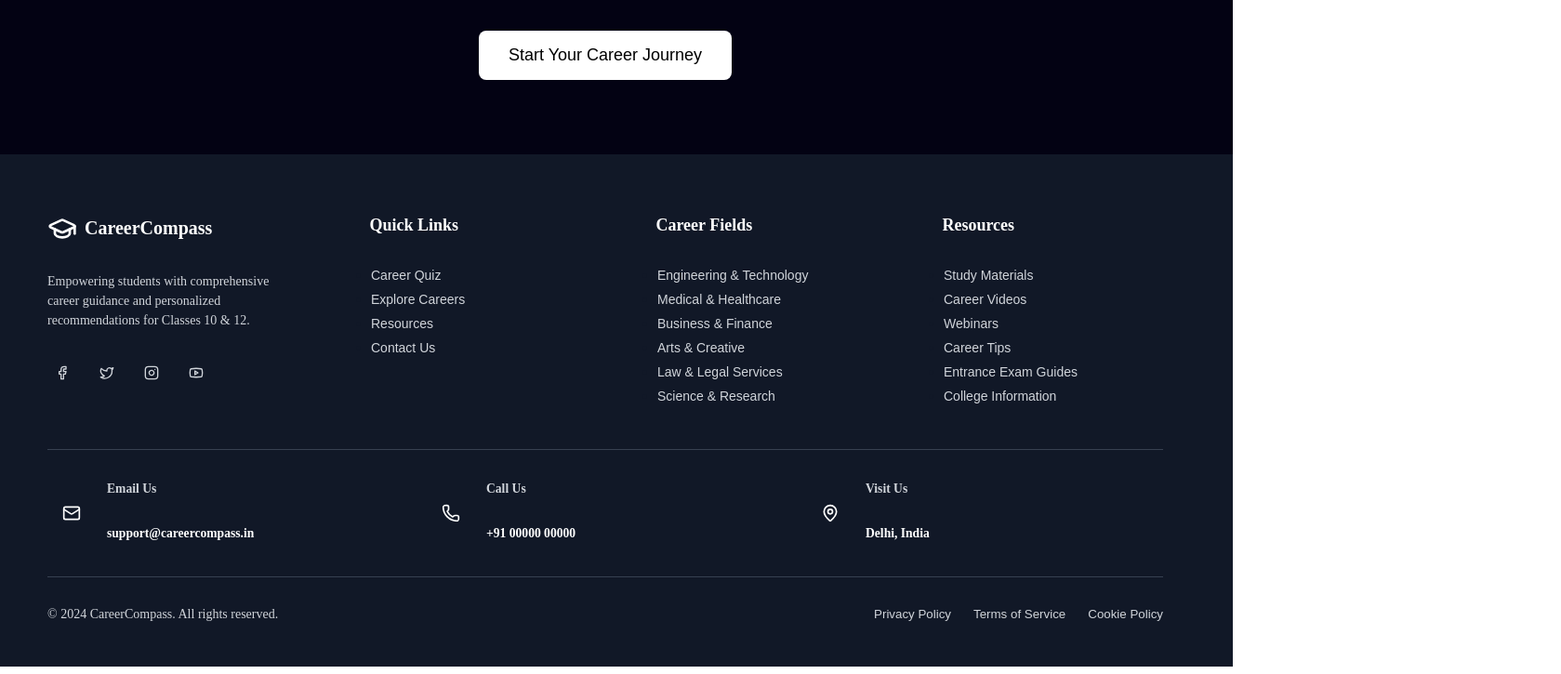
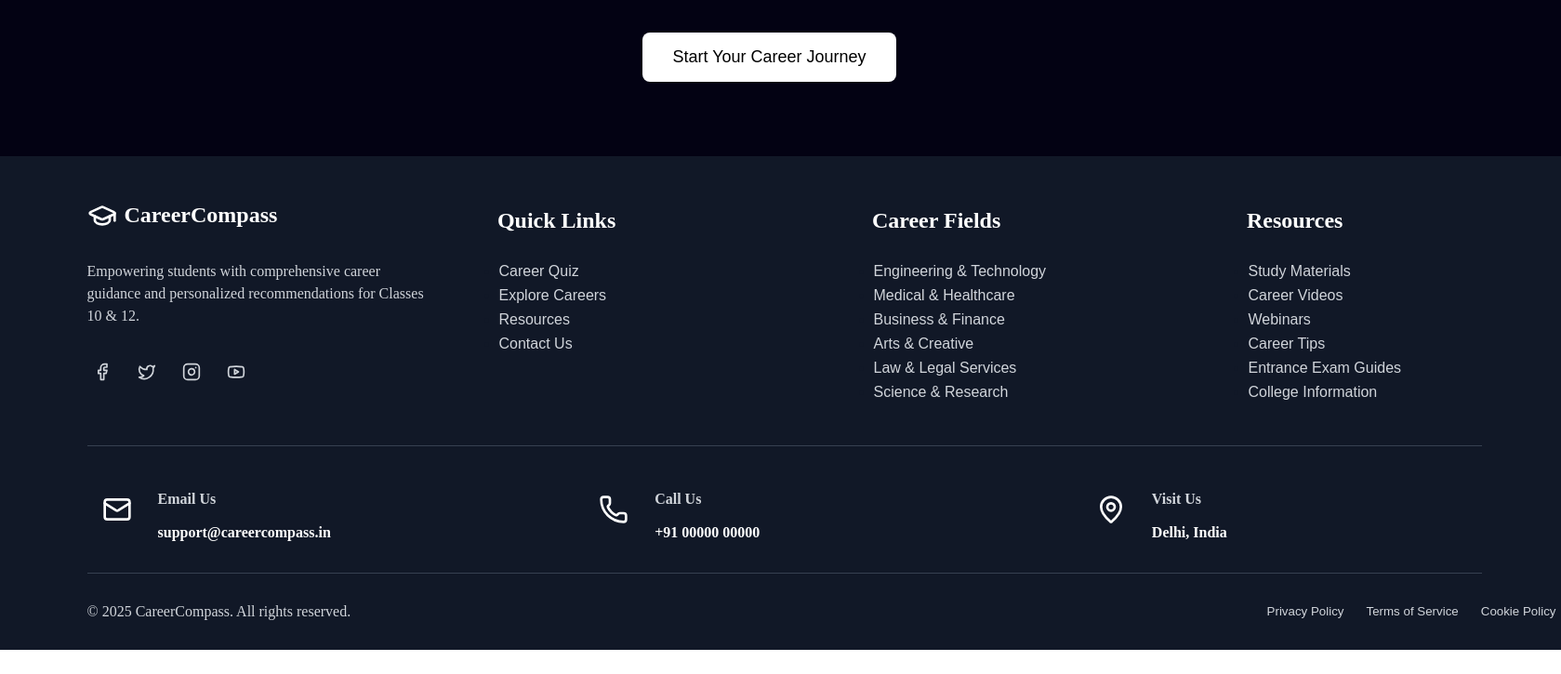
Before and after one commit to Anup2006/CEP-Project, a React (Vite) app in the folder client/: page / in a window 1280 px wide. Shown: the part 1581-2306 px from the top of the page at 93% size, 1679 px wide, since content can reach past the window. Built offline with nearby package versions, Linux system fonts and the light colour scheme.

Commit message:
style: remove unused App.css and update CSS styles for improved layout and readability across multiple components

```diff
--- a/client/src/App.css
+++ /dev/null
@@ -1,46 +0,0 @@
-#root {
-  max-width: 1280px;
-  margin: 0 auto;
-  text-align: center;
-}
-
-.app {
-  min-height: 100vh;
-  background-color: var(--color-background);
-}
-
-.logo {
-  height: 6em;
-  padding: 1.5em;
-  will-change: filter;
-  transition: filter 300ms;
-}
-.logo:hover {
-  filter: drop-shadow(0 0 2em #646cffaa);
-}
-.logo.react:hover {
-  filter: drop-shadow(0 0 2em #61dafbaa);
-}
-
-@keyframes logo-spin {
-  from {
-    transform: rotate(0deg);
-  }
-  to {
-    transform: rotate(360deg);
-  }
-}
-
-@media (prefers-reduced-motion: no-preference) {
-  a:nth-of-type(2) .logo {
-    animation: logo-spin infinite 20s linear;
-  }
-}
-
-.card {
-  padding: 2em;
-}
-
-.read-the-docs {
-  color: #888;
-}
--- a/client/src/App.jsx
+++ b/client/src/App.jsx
@@ -7,7 +7,6 @@ import CareerExploration  from "./Career-Exploration/CareerExploration.jsx";
 import Resources  from "./Resources/Resources.jsx";
 import Contact  from "./Contact/Contact.jsx";
 import Footer  from "./Footer/Footer.jsx";
-import "./App.css";
 
 export default function App() {
   const [currentSection, setCurrentSection] = useState("home");
--- a/client/src/Career-Exploration/CareerExploration.css
+++ b/client/src/Career-Exploration/CareerExploration.css
@@ -2,7 +2,7 @@
   min-height: 100vh;
   background: linear-gradient(135deg, #f0f9ff 0%, #e0f2fe 100%);
   padding: 2rem 0;
-  width:1350px;
+  width:1703px;
   margin-left:-2rem;
 }
 
@@ -96,6 +96,10 @@
   background-color: rgb(243, 241, 241);
 }
 
+.form-select{
+  font-size:1rem;
+}
+
 .select-trigger {
   width: 100%;
   padding: 0.75rem 2.5rem 0.75rem 0.75rem;
@@ -146,7 +150,7 @@
 
 .career-header {
   padding: 1rem;
-  height: 233px;
+  height: 170px;
   border-bottom: 1px solid var(--color-border);
   text-align: left;
 }
@@ -162,7 +166,7 @@
 }
 
 .career-title {
-  font-size: 1.25rem;
+  font-size: 1.5rem;
   font-weight: 600;
   margin-bottom: 0.5rem;
 }
@@ -172,7 +176,7 @@
   color: black;
   padding: 0.25rem 0.75rem;
   border-radius: 0.375rem;
-  font-size: 0.875rem;
+  font-size: 1rem;
   font-weight: bold;
   margin-bottom: 0.5rem;
   display: inline-block;
@@ -181,13 +185,14 @@
 .career-description {
   color: var(--color-muted-foreground);
   line-height: 1.5;
+  font-size: 1rem;
 }
 
 .career-content {
   padding: 1rem;
   display: flex;
   flex-direction: column;
-  gap: 1rem;
+  gap: 0.75rem;
   height:200px;
   flex: 1;
 }
@@ -205,8 +210,8 @@
 }
 
 .stat-icon {
-  width: 1rem;
-  height: 1rem;
+  width: 1.5rem;
+  height: 1.5rem;
 }
 
 .stat-icon.green {
@@ -223,7 +228,7 @@
 }
 
 .stat-label {
-  font-size: 0.75rem;
+  font-size: 1rem;
   color: var(--color-muted-foreground);
 }
 
@@ -245,8 +250,8 @@
 }
 
 .section-icon {
-  width: 1rem;
-  height: 1rem;
+  width: 1.5rem;
+  height: 1.5rem;
 }
 
 .section-icon.purple {
@@ -266,13 +271,13 @@
 }
 
 .section-title {
-  font-size: 0.875rem;
+  font-size: 1rem;
   font-weight: 500;
   text-align: left;
 }
 
 .section-content {
-  font-size: 0.875rem;
+  font-size: 1rem;
   color:#717182;
   text-align: left;
   margin-top:0;
@@ -298,16 +303,18 @@
   background-color: oklch(0.95 0.0058 264.53);
   color: black;
   font-weight: bold;
+  font-size: 1rem;
 }
 
 .tag.outline {
   background-color: transparent;
   border: 1px solid oklch(0.95 0.0058 264.53);
   border-radius: 0.375rem;
+  font-size: 1rem;
 }
 
 .progression-text {
-  font-size: 0.75rem;
+  font-size: 1rem;
   color: #717182;;
   text-align: left;
 }
--- a/client/src/Career-Quiz/CareerQuiz.css
+++ b/client/src/Career-Quiz/CareerQuiz.css
@@ -2,11 +2,12 @@
   min-height: 100vh;
   background: linear-gradient(135deg, #f0f9ff 0%, #cce3f3 100%);
   padding: 2rem 0;
-  width: 1350px;
+  width: 1703px;
+  margin-left:-2rem;
 }
 
 .quiz-container {
-  max-width: 64rem;
+  max-width: 80rem;
   margin: 0 auto;
   padding: 0 1rem;
 }
@@ -32,7 +33,7 @@
   background: white;
   color: var(--color-foreground);
   cursor: pointer;
-  font-size: 0.875rem;
+  font-size: 1rem;
   text-decoration: none;
 }
 
@@ -48,7 +49,7 @@
   display: flex;
   align-items: center;
   justify-content: space-between;
-  font-size: 0.875rem;
+  font-size: 1rem;
   color: var(--color-muted-foreground);
   margin-bottom: 0.5rem;
 }
@@ -98,7 +99,7 @@
 .options-list {
   display: flex;
   flex-direction: column;
-  gap: 1rem;
+  gap: 0.5rem;
 }
 
 .option-item {
@@ -124,8 +125,10 @@
   flex: 1;
   cursor: pointer;
   line-height: 1.5;
+  font-size: 1rem;
   border-radius: 0.375rem;
   border: 1px solid oklch(91.24% 0.00594 264.653);
+  padding: 0.25rem;
 }
 
 .quiz-navigation {
--- a/client/src/Contact/Contact.css
+++ b/client/src/Contact/Contact.css
@@ -2,10 +2,11 @@
   min-height: 100vh;
   background: linear-gradient(135deg, #f0f9ff 0%, #e0f2fe 100%);
   padding: 2rem 0;
+  width:1670px;
 }
 
 .contact-container {
-  max-width: 72rem;
+  max-width: 80rem;
   margin: 0 auto;
   padding: 0 1rem;
 }
@@ -271,7 +272,7 @@
 }
 
 .contact-info-subtitle {
-  font-size: 0.75rem;
+  font-size: 1rem;
   color: var(--color-muted-foreground);
 }
 
@@ -322,6 +323,7 @@
 
 .faq-description {
   color: var(--color-muted-foreground);
+  font-size: 1rem;
   line-height: 1.625;
 }
 
--- a/client/src/Footer/Footer.css
+++ b/client/src/Footer/Footer.css
@@ -1,16 +1,18 @@
 .footer {
   background-color: #111827;
   color: white;
-  width: 1350px;
+  width: 1703px;
   margin-left: -2rem;
 }
 ::marker {
   color: #111827;
 }
 .footer-container {
-  max-width: 1200px;
+  max-width: 1580px;
   margin: 0 auto;
-  padding: 3rem 1rem;
+  padding-left: 7rem ;
+  padding-top: 2rem;
+  padding-bottom: 2rem;
 }
 
 .footer-content {
@@ -51,14 +53,14 @@
 }
 
 .company-name {
-  font-size: 1.25rem;
+  font-size: 1.5rem;
   font-weight: 600;
   margin-top: 1rem;
 }
 
 .company-description {
   color: #d1d5db;
-  font-size: 0.875rem;
+  font-size: 1rem;
   line-height: 1.5;
   text-align: left;
 }
@@ -86,21 +88,23 @@
 }
 
 .social-icon {
-  width: 1rem;
-  height: 1rem;
+  width: 1.5rem;
+  height: 1.5rem;
 }
 
 .footer-section {
   display: flex;
   flex-direction: column;
+  gap: 1rem;
 }
 
 .footer-section-title {
   font-weight: 600;
-  font-size: 1.125rem;
+  font-size: 1.5rem;
   color: white;
   margin-left: 2.4rem;
   text-align: left;
+  margin-bottom: 0rem;
 }
 
 .footer-links {
@@ -112,7 +116,7 @@
 
 .footer-link {
   color: #d1d5db;
-  font-size: 0.875rem;
+  font-size: 1rem;
   background: none;
   border: none;
   text-align: left;
@@ -126,6 +130,7 @@
 }
 
 .footer-separator {
+  width:1500px;
   height: 1px;
   background-color: #374151;
   margin: 2rem 0;
@@ -151,8 +156,8 @@
 }
 
 .contact-info-icon {
-  width: 1.25rem;
-  height: 1.25rem;
+  width: 2rem;
+  height: 2rem;
   color: var(--color-primary);
 }
 
@@ -164,17 +169,19 @@
 }
 
 .contact-info-label {
-  font-size: 0.85rem;
+  font-size: 1rem;
   color: #d1d5db;
   height: 20px;
   font-weight: bold;
+  margin-bottom:0rem ;
 }
 
 .contact-info-value {
-  font-size: 0.85rem;
+  font-size: 1rem;
   color: white;
   height: 20px;
   font-weight: bold;
+  margin-bottom:0rem ;
 }
 
 .footer-bottom {
@@ -192,14 +199,14 @@
 }
 
 .copyright {
-  font-size: 0.875rem;
+  font-size: 1rem;
   color: #d1d5db;
 }
 
 .footer-legal {
   display: flex;
   gap: 1.5rem;
-  font-size: 0.875rem;
+  font-size: 1.25rem;
 }
 
 .legal-link {
--- a/client/src/Footer/Footer.jsx
+++ b/client/src/Footer/Footer.jsx
@@ -142,7 +142,7 @@ export default function Footer({ onSectionChange }) {
         {/* Bottom Footer */}
         <div className="footer-bottom">
           <div className="copyright">
-            © 2024 CareerCompass. All rights reserved.
+            © 2025 CareerCompass. All rights reserved.
           </div>
           <div className="footer-legal">
             <button className="legal-link">Privacy Policy</button>
--- a/client/src/Header/Header.css
+++ b/client/src/Header/Header.css
@@ -4,7 +4,7 @@
   position: sticky;
   top: 0;
   z-index: 50;
-  width: 1350px;
+  width: 1703px;
   margin-left: -2rem;
 }
 
@@ -35,7 +35,7 @@
 }
 
 .logo-text {
-  font-size: 1.25rem;
+  font-size: 1.5rem;
   font-weight: 600;
   color: var(--color-primary);
 }
@@ -61,6 +61,7 @@
   color: black;
   cursor: pointer;
   text-align: center;
+  font-size:1rem;
 }
 
 .nav-button:hover {
--- a/client/src/Home/Home.css
+++ b/client/src/Home/Home.css
@@ -1,6 +1,6 @@
 .home-section {
   min-height: 100vh;
-  width: 1350px;
+  width: 1703px;
   margin-left: -2rem;
 }
 
@@ -107,7 +107,7 @@
   display: flex;
   align-items: center;
   gap: 2rem;
-  font-size: 0.875rem;
+  font-size: 1rem;
   color: #6b7280;
   flex-wrap: wrap;
 }
--- a/client/src/Resources/Resources.css
+++ b/client/src/Resources/Resources.css
@@ -2,12 +2,12 @@
   min-height: 100vh;
   background: linear-gradient(135deg, #f0f9ff 0%, #e0f2fe 100%);
   padding: 2rem 0;
-  width:1350px;
+  width:1703px;
   margin-left: -2rem;
 }
 
 .resources-container {
-  max-width: 72rem;
+  max-width: 80rem;
   margin: 0 auto;
   padding: 0 1rem;
 }
@@ -57,7 +57,7 @@
   background: none;
   border: none;
   cursor: pointer;
-  font-size: 0.875rem;
+  font-size: 1rem;
   font-weight: 500;
   color: var(--color-muted-foreground);
   transition: all 0.2s;
@@ -116,7 +116,7 @@
 }
 
 .material-title {
-  font-size: 1.125rem;
+  font-size: 1.5rem;
   font-weight: 600;
   margin-top: 0.2rem;
   margin-bottom: 0.5rem;
@@ -131,7 +131,7 @@
 .material-badge {
   padding: 0.25rem 0.75rem;
   border-radius: 0.375rem;
-  font-size: 0.875rem;
+  font-size: 1rem;
   font-weight: 500;
 }
 
@@ -155,6 +155,7 @@
 .material-description {
   color: #717182;
   line-height: 1.625;
+  font-size: 1rem;
   margin-bottom: 0;
 }
 
@@ -170,7 +171,7 @@
 }
 
 .material-pages {
-  font-size: 0.875rem;
+  font-size: 1rem;
   color: var(--color-muted-foreground);
 }
 
@@ -183,7 +184,7 @@
   color: var(--color-primary-foreground);
   border: none;
   border-radius: 0.375rem;
-  font-size: 0.875rem;
+  font-size: 1rem;
   cursor: pointer;
   transition: all 0.2s;
 }
@@ -193,8 +194,8 @@
 }
 
 .download-icon {
-  width: 1rem;
-  height: 1rem;
+  width: 1.25rem;
+  height: 1.25rem;
 }
 
 .videos-grid {
```
Also changed, not shown: client/src/index.css (+4 -4 lines).
